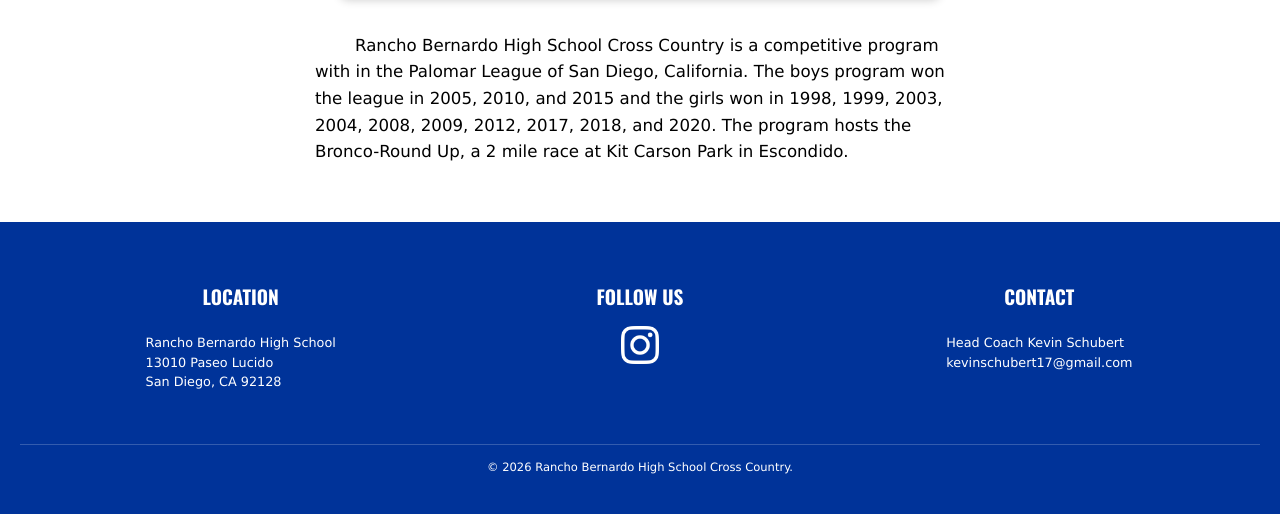
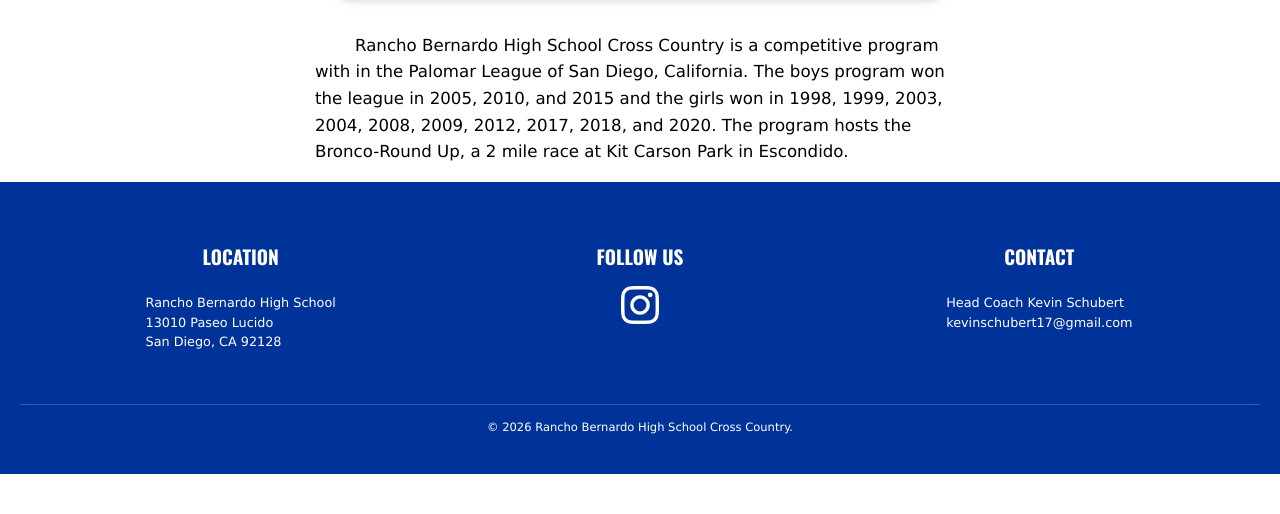
Before and after one commit to michael-fanning/RB-XC-Website, a PHP site: page / in a window 1280 px wide. Shown: the part 698-1212 px from the top of the page. After the commit the page ends 1172 px from the top, so only its background shows below. Run offline with PHP 8.4, Linux system fonts and the light colour scheme.

Commit message:
Update styles.css

```diff
--- a/styles.css
+++ b/styles.css
@@ -203,7 +203,9 @@ p.text {
     background-color: var(--rb-blue);
     color: white;
     padding: clamp(20px, 5vw, 40px) 20px;
-    margin-top: 40px;
+	margin-top: auto;
+	margin-bottom: 0 !important;
+	/*margin-top: 40px;*/
     font-family: 'Oswald', sans-serif;
     clear: both;
 }
```
